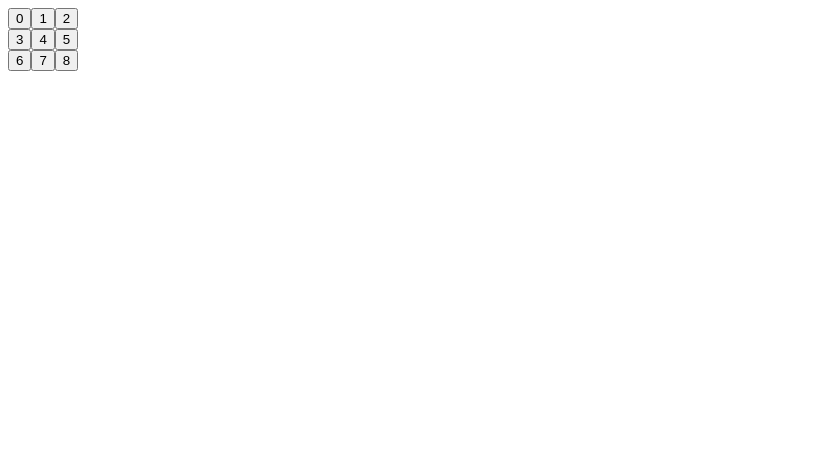
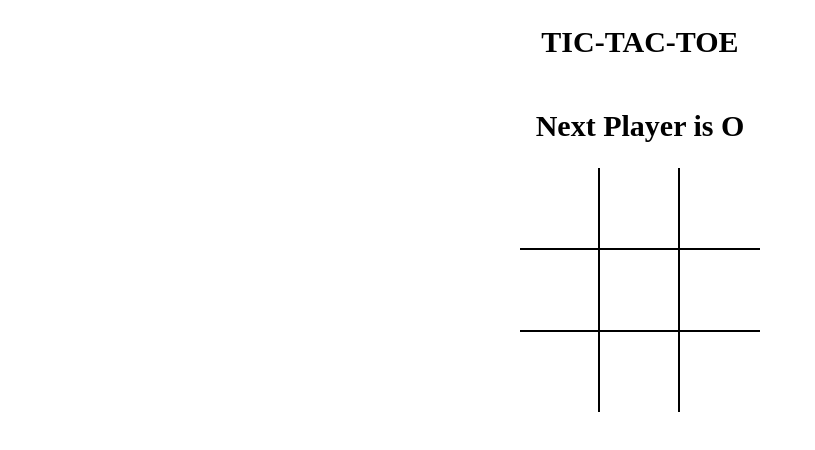
Before and after one commit to dhruv-1108/tic-tac-toe, a React (Vite) app: page / in a window 1280 px wide. Shown: the top 450 px of the page, without its empty margins (0-815 px from the left). Built offline with nearby package versions, Linux system fonts and the light colour scheme.

Commit message:
Added winnerCalculator

```diff
--- a/package.json
+++ b/package.json
@@ -13,6 +13,7 @@
   },
   "devDependencies": {
     "babel-preset-nano-react-app": "^0.1.0",
+    "sass": "^1.52.3",
     "vite": "^2.6.7"
   },
   "babel": {
--- a/src/App.jsx
+++ b/src/App.jsx
@@ -1,8 +1,45 @@
-import React from "react";
+import React, {useState} from "react";
 import Board from "./components/Board";
+import { calculateWinner } from "./WinnerCalculator";
 
-export default () => (
-  <>
-    <Board />
-  </>
-);
+import './styles/root.scss'
+
+const App = () => {
+  const [board, setBoard] = useState(Array(9).fill(null));
+  const [isXNext, setIsXNext] = useState(false);
+
+  const winner = calculateWinner(board);
+  // console.log(winner)
+
+  const message = winner ? `Winner is ${winner}` : `Next Player is ${isXNext ? 'X' : 'O'}`;
+
+  const handleSquareClick = position => {
+    if (board[position] || winner) {
+      return;
+    }
+
+    setBoard(prev => {
+      return prev.map((square, pos) => {
+        if (pos === position) {
+          return isXNext ? 'X' : 'O';
+        }
+
+        return square;
+      });
+    });
+
+    setIsXNext(prev => !prev);
+  };
+
+  return (
+    <div className="app">
+      <h2>
+        TIC-TAC-TOE
+      </h2>
+      <h2>{ message }</h2>
+      <Board board={board} handleSquareClick={handleSquareClick} />
+    </div>
+  )
+}
+
+export default App;
--- /dev/null
+++ b/src/WinnerCalculator.jsx
@@ -0,0 +1,20 @@
+export function calculateWinner(sqaures) {
+    const lines = [
+        [0,1,2],
+        [3,4,5],
+        [6,7,8],
+        [0,3,6],
+        [1,4,7],
+        [2,5,8],
+        [0,4,8],
+        [2,4,6]
+    ];
+
+    for(let i = 0; i < lines.length; i++){
+        const [a,b,c] = lines[i];
+        if(sqaures[a] && sqaures[a] === sqaures[b] && sqaures[a] === sqaures[c]){
+            return sqaures[a];
+        }
+    }
+    return null;
+}
--- a/src/components/Board.jsx
+++ b/src/components/Board.jsx
@@ -1,26 +1,35 @@
-import React from 'react';
+import React, { useState } from 'react';
 import Square from './Square';
 
-const Board = () => {
+const Board = ( { board, handleSquareClick } ) => {
+  const renderSquare = position => {
+    return (
+      <Square
+        value={board[position]}
+        onClick={() => handleSquareClick(position)}
+      />
+    );
+  };
+
   return (
-    <div>
-        <div>
-            <Square value = {0} />
-            <Square value = {1} />
-            <Square value = {2} />
-        </div>
-        <div>
-            <Square value = {3} />
-            <Square value = {4} />
-            <Square value = {5} />
-        </div>
-        <div>
-            <Square value = {6} />
-            <Square value = {7} />
-            <Square value = {8} />
-        </div>
+    <div className="board">
+      <div className="board-row">
+        {renderSquare(0)}
+        {renderSquare(1)}
+        {renderSquare(2)}
+      </div>
+      <div className="board-row">
+        {renderSquare(3)}
+        {renderSquare(4)}
+        {renderSquare(5)}
+      </div>
+      <div className="board-row">
+        {renderSquare(6)}
+        {renderSquare(7)}
+        {renderSquare(8)}
+      </div>
     </div>
-  )
-}
+  );
+};
 
-export default Board
+export default Board;
--- a/src/components/Square.jsx
+++ b/src/components/Square.jsx
@@ -1,9 +1,12 @@
-import React from 'react'
+import React from 'react';
 
-const Square = (props) => {
+const Square = ({ value, onClick }) => {
+
   return (
-    <button type = "button" >{ props.value }</button>
-  )
-}
+    <button type="button" className="square" onClick={onClick}>
+      {value}
+    </button>
+  );
+};
 
-export default Square
+export default Square;
--- /dev/null
+++ b/src/styles/root.scss
@@ -0,0 +1,43 @@
+body {
+    padding: 0;
+    margin: 0;
+  }
+
+  button {
+    background: none;
+    border: none;
+    outline: none;
+    &:hover {
+      cursor: pointer;
+    }
+  }
+
+  .app {
+    font-size: 20px;
+    display: flex;
+    flex-direction: column;
+    align-items: center;
+  }
+
+  .board {
+    .board-row {
+      display: flex;
+      flex-direction: row;
+      border-bottom: 2px solid #000;
+      &:last-child {
+        border-bottom: none;
+      }
+      .square {
+        width: 80px;
+        height: 80px;
+        border-right: 2px solid #000;
+        font-size: 2.5rem;
+        padding: 0;
+        overflow: hidden;
+        transition: all 0.2s;
+        &:last-child {
+          border-right: none;
+        }
+      }
+    }
+  }
```
Also changed, not shown: 1 other file (tests, documents, lock files or other folders).
